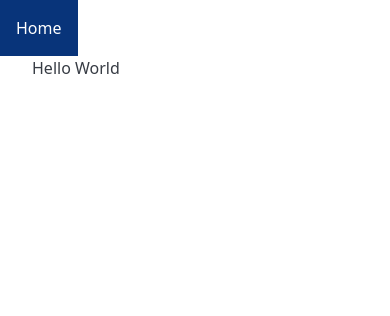
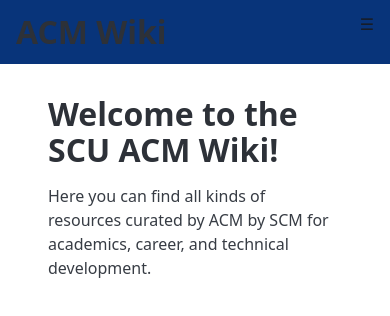
Before and after one commit to al-nf/acm-wiki, a Svelte app: page / in a window 390 px wide. Shown: the top 316 px of the page. Built offline with nearby package versions, Linux system fonts and the light colour scheme.

Commit message:
Site header almost done, responsive for mobile pages

```diff
--- a/src/App.svelte
+++ b/src/App.svelte
@@ -3,8 +3,8 @@
   import Test from './routes/Test.svelte';
   import TutorialHome from './routes/TutorialHome.svelte';
   import Tutorials from './routes/Tutorials.svelte';
-  import {Router, Route, Link} from 'svelte-routing';
-  import NavItem from './components/NavItem.svelte';
+  import {Router, Route} from 'svelte-routing';
+  import NavBar from './components/NavBar.svelte';
   import Academics from './routes/Academics.svelte';
 
   export let url = "";
@@ -12,12 +12,12 @@
 </script>
 
 <Router {url}>
-  <nav>
-    <NavItem name="Home" route="/"/>
-    <NavItem name="Tutorials" route="/tutorials"/>
-    <NavItem name="Academics" route="/academics"/>
-  </nav>
-  <div>
+  <header>
+    <h1>ACM Wiki</h1>
+    <NavBar/>
+  </header>
+
+  <div class="container-fluid">
     <Route path="test"> <Test/> </Route>
     <Route path="tutorials"> <TutorialHome/></Route>
     <Route path="tutorials/:name" let:params> <Tutorials name="{params.name}"/></Route>
@@ -31,13 +31,27 @@
 <style>
   :global(main) {
     margin-inline: 2rem;
-    padding: 0;
+    margin-top: 2rem;
+    display: flex;
+    flex-direction: column;
   }
   :global(a) {
     text-decoration: none;
   }
-
-  nav {
-    justify-content: left;
+  div {
+    display: inline-flex;
+    flex-direction: row;
   }
-</style>
+  header {
+    background-color: #08347A;
+    position: sticky;
+    top: 0;
+    flex-direction: row;
+    align-items: flex-start;
+    display: flex;
+    height: 4rem;
+  }
+  h1 {
+    margin-block: auto;
+    margin-inline: 1rem;
+  }</style>
--- /dev/null
+++ b/src/components/NavBar.svelte
@@ -0,0 +1,59 @@
+<script>
+    import NavItem from './NavItem.svelte';
+
+    let isNavOpen = false; // used for mobile view
+</script>
+
+<nav>
+    <button on:click={() => {isNavOpen = !isNavOpen;}} class="outline contrast">
+        &#9776;
+    </button>
+    <div class:open={isNavOpen}>
+        <NavItem name="Home" route="/"/>
+        <NavItem name="Tutorials" route="/tutorials"/>
+        <NavItem name="Academics" route="/academics"/>
+    </div>
+</nav>
+
+<style>
+    div {
+        flex-direction: row;
+        display: inline-flex;
+        position: relative;
+    }
+    button {
+        display: none;
+        border: none;
+        box-shadow: none;
+    }
+    nav {
+        flex-direction: column;
+        display: flex;
+        width: 50%;
+        justify-content: center;
+        align-items: flex-start;
+        overflow-x: hidden;
+        gap: 0;
+    }
+    @media (max-width: 576px) {
+        div {
+            flex-direction: column;
+            display: none;
+        }
+        div.open {
+            display: flex;
+            background-color: #08347A;
+        }
+        button {
+            display: flex;
+            flex-direction: column;
+            text-align: center;
+        }
+        nav {
+            position: fixed;
+            top: 0;
+            right: 0;
+            align-items: flex-end;
+        }
+    }
+</style>
--- a/src/components/NavItem.svelte
+++ b/src/components/NavItem.svelte
@@ -6,16 +6,17 @@
 
 <style>
     div {
-        padding: 1rem;
         text-decoration: none;
         color: white;
+        width: 100%;
+        padding: 1rem;
     }
-    div:hover{
-        background-color: #08347A;
+    div:is(:hover, :active){
+        color:aqua;
     }
 </style>
 
-<Link to={route}>
+<Link to={route} class="link">
     <div>
         {name}
     </div>
--- a/src/routes/Home.svelte
+++ b/src/routes/Home.svelte
@@ -1,3 +1,4 @@
 <main>
-    <p>Hello World</p>
+    <h1>Welcome to the SCU ACM Wiki!</h1>
+    <p>Here you can find all kinds of resources curated by ACM by SCM for academics, career, and technical development.</p>
 </main>
```
Also changed, not shown: src/routes/ExternalResources.svelte (added, +9 -0 lines).
